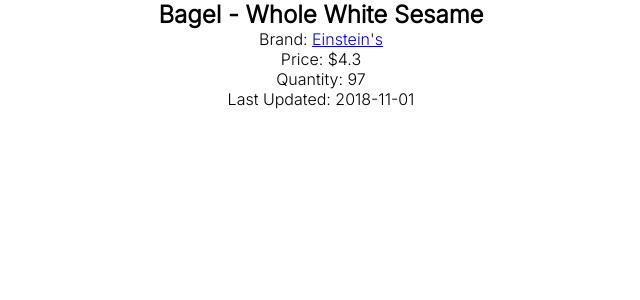
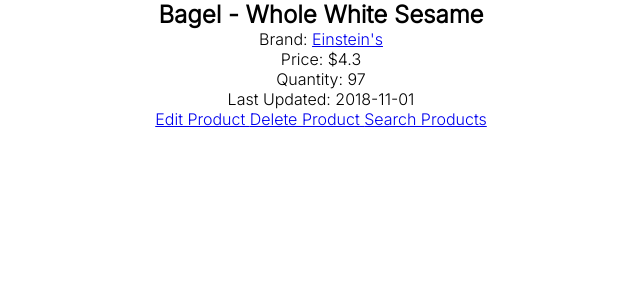
Before and after one commit to TravisAlstrand/product_inventory_flask, a Flask app: template templates/prod-detail.html in a window 1280 px wide. Shown: the part 39-339 px from the top of the page, without its empty margins (319-959 px from the left). Run offline with Flask 3, Linux system fonts and the light colour scheme; the template is opened without the code that fills it: values that come from a table or form of the project are taken from there, others are empty; data comes from the database, SQL or seed files in the repository.

Commit message:
edit / delete links added, edit.html created

```diff
--- a/app.py
+++ b/app.py
@@ -10,6 +10,7 @@
 def index():
   return render_template("index.html")
 
+
 # GET STARTED
 @app.route("/get-started", methods=["GET", "POST"])
 def get_started():
@@ -20,15 +21,16 @@
       return redirect(url_for("search_page", service=request.form["b_or_p"]))
   return render_template("get-started.html")
 
+
 # SEARCH PAGE
 @app.route("/search/<service>", methods=["GET", "POST"])
-def search_page(service=None):
+def search_page(service=None, results=None):
   search_query = None
-  results = None
   if request.form:
     search_query = request.form["search"]
     results = handle_search(service.capitalize(), search_query.lower())
   return render_template("search.html", service=service, query=search_query, results=results)
+
 
 # PRODUCT DETAIL PAGE
 @app.route("/product/<result>")
@@ -36,16 +38,19 @@
   result = get_single_product(result)
   return render_template("prod-detail.html", product=result)
 
+
 # BRAND DETAIL PAGE
 @app.route("/brand/<result>")
 def brand_detail(result):
   brand_count = get_single_brand(result)
   return render_template("brand-detail.html", brand=brand_count[0], count=brand_count[1])
 
+
 # 404
 @app.errorhandler(404)
 def not_found(error):
     return render_template('404.html', msg=error), 404
+
 
 if __name__ == "__main__":
   db_exists = exists("./instance/projects.db")
--- a/templates/brand-detail.html
+++ b/templates/brand-detail.html
@@ -3,9 +3,13 @@
   {% if brand %}
   <h2>{{ brand.brand_name }}</h2>
   <p>{{ count }}</p>
+  <a href="#" class="btn">Edit Brand</a>
+  <a href="#" class="btn">Delete Brand</a>
   {% else %}
   <h2>Oops! There was an issue, try again.</h2>
-  <a href="{{ url_for('search_page', 'brands')}}" class="btn">Search Brands</a>
   {% endif %}
+  <a href="{{ url_for('search_page', service='brands')}}" class="btn">
+    Search Brands
+  </a>
 </section>
 {% endblock %}
--- /dev/null
+++ b/templates/edit.html
@@ -0,0 +1 @@
+{% extends "layout.html" %} {% block content %} {% endblock %}
--- a/templates/prod-detail.html
+++ b/templates/prod-detail.html
@@ -4,18 +4,20 @@
   <h2>{{product.product_name}}</h2>
   <p>
     Brand:
-    <a href="{{ url_for('brand_detail', result=product.brand.brand_name) }}"
-      >{{product.brand.brand_name}}</a
-    >
+    <a href="{{ url_for('brand_detail', result=product.brand.brand_name) }}">
+      {{product.brand.brand_name}}
+    </a>
   </p>
   <p>Price: ${{product.product_price / 100}}</p>
   <p>Quantity: {{product.product_quantity}}</p>
   <p>Last Updated: {{product.date_updated}}</p>
+  <a href="#" class="btn"> Edit Product </a>
+  <a href="#" class="btn"> Delete Product </a>
   {% else %}
   <h2>Oops! There was an issue, try again.</h2>
-  <a href="{{ url_for('search_page', 'products')}}" class="btn"
-    >Search Products</a
-  >
   {% endif %}
+  <a href="{{ url_for('search_page', service='products')}}" class="btn">
+    Search Products
+  </a>
 </section>
 {% endblock %}
--- a/templates/search.html
+++ b/templates/search.html
@@ -27,14 +27,14 @@
 <section>
   <h2>Results for {{ query }}</h2>
   {% if not results %}
-    <p>Oops! No results found, try again!</p>
+  <p>Oops! No results found, try again!</p>
   {% else %}
     {% for result in results %}
       {% if service == "products" %}
       <a href="{{ url_for('product_detail', result=result.product_name) }}">{{result.product_name}}</a>
       {% elif service == "brands" %}
-          <a href="{{ url_for('brand_detail', result=result) }}">{{result.brand_name}}</a>
-        {% endif %}
+      <a href="{{ url_for('brand_detail', result=result.brand_name) }}">{{result.brand_name}}</a>
+      {% endif %}
     {% endfor %}
   {% endif %}
 </section>
```
